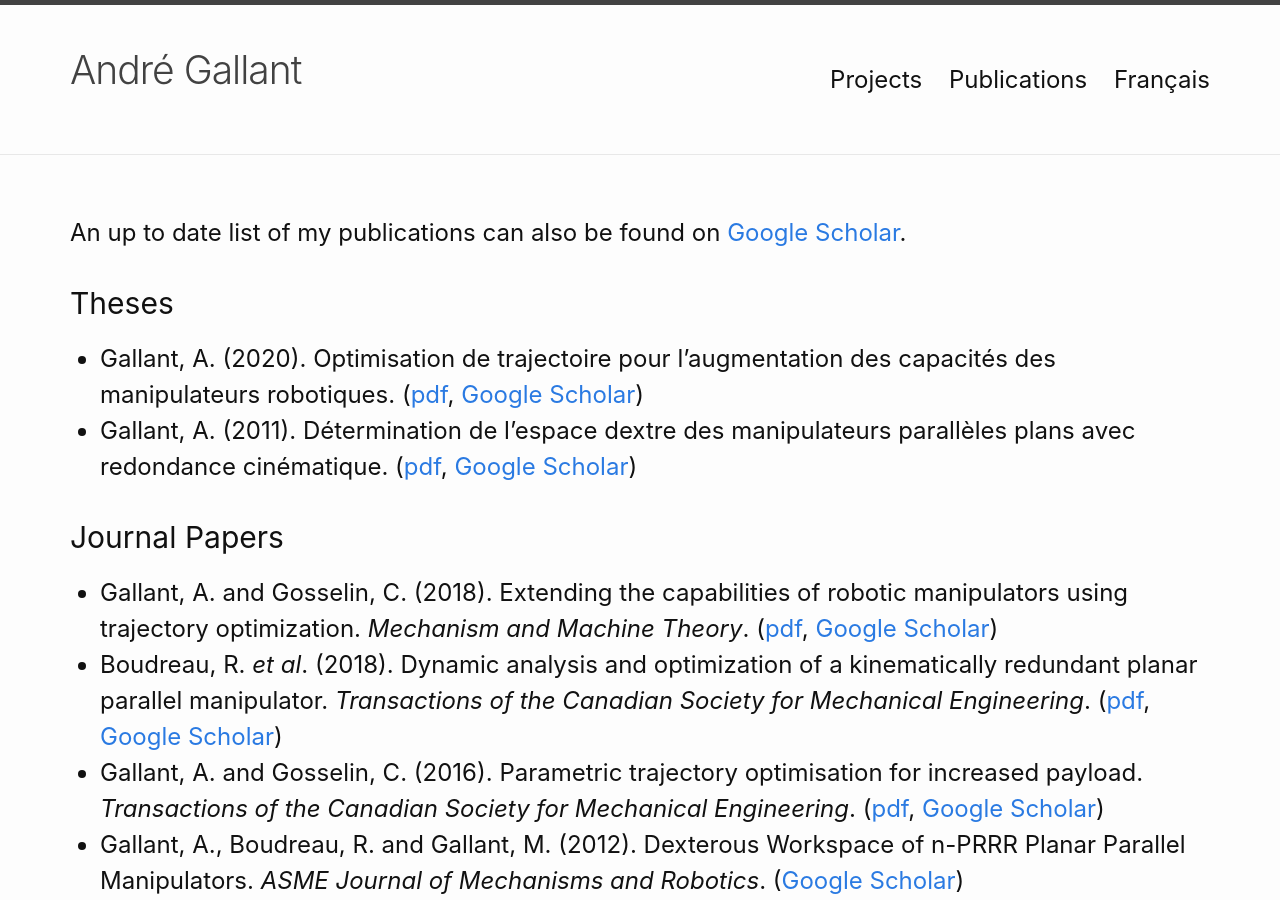
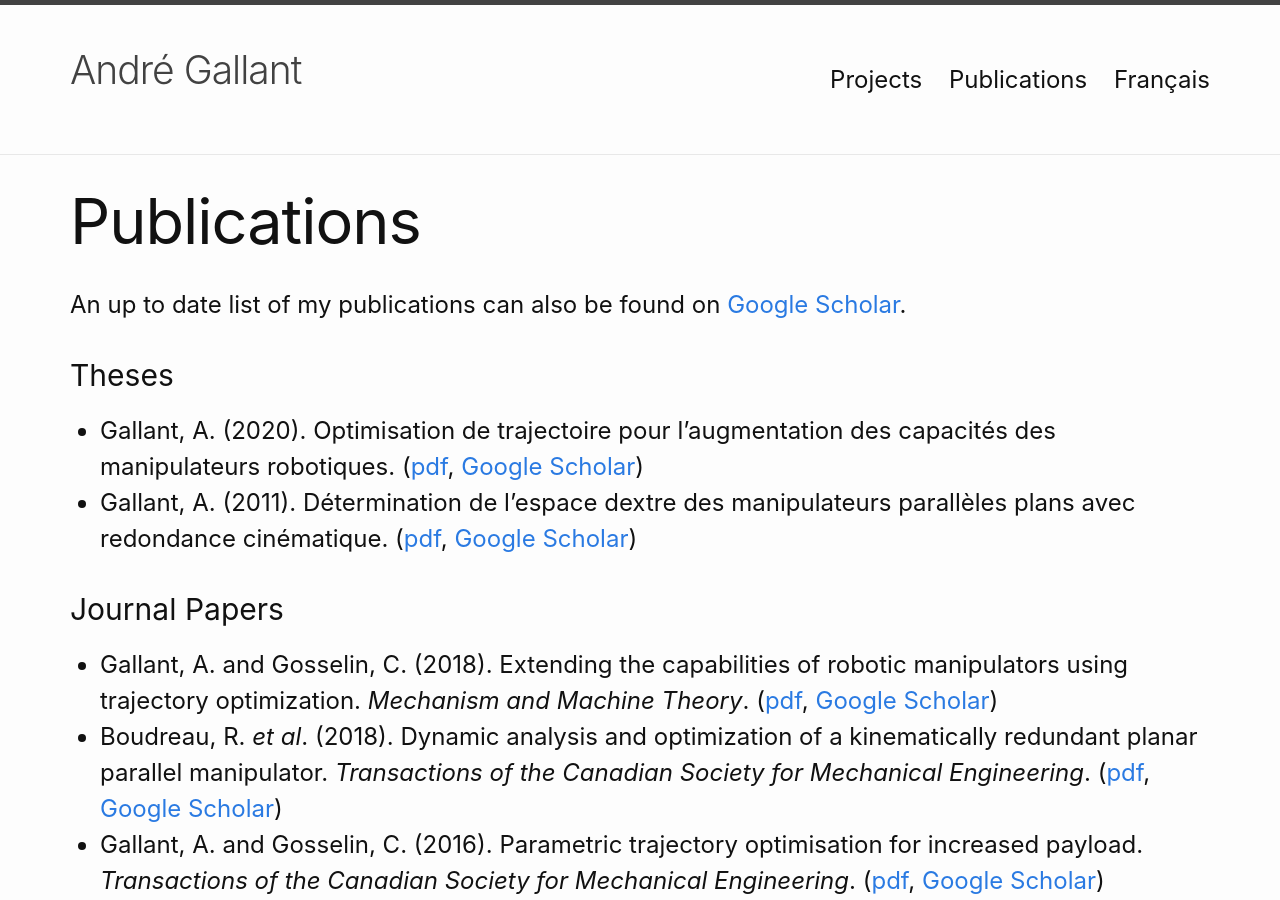
Before and after one commit to gallantandre/gallantandre.github.io, a Jekyll site: the page built from publications.md, in a window 1280 px wide and 900 px high. Built offline with Jekyll 4.4.1, drawn with Linux system fonts in a browser that asks for light colours.

Commit message:
Title updates

```diff
--- a/publications.md
+++ b/publications.md
@@ -1,4 +1,5 @@
 ---
+title: Publications
 layout: page
 lang: en
 content_type: page
```
Also changed, not shown: publications-fr.md (+1 -0 lines).
